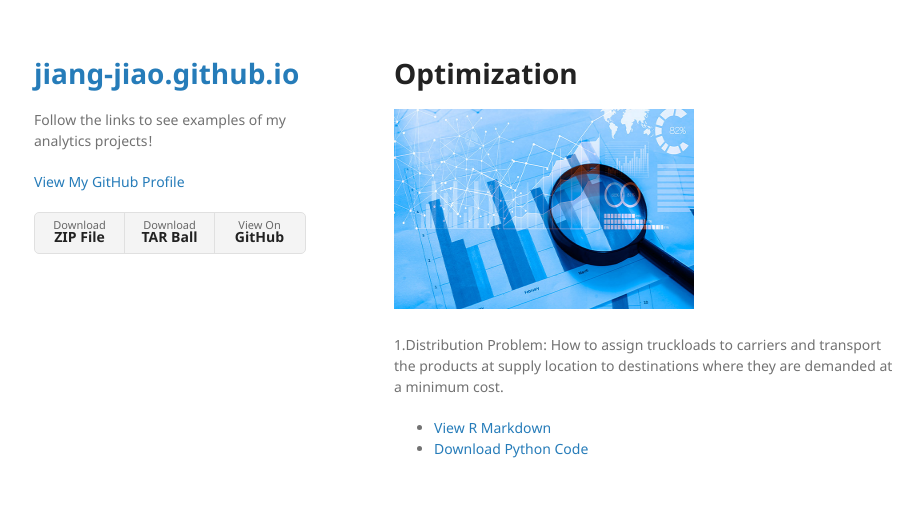
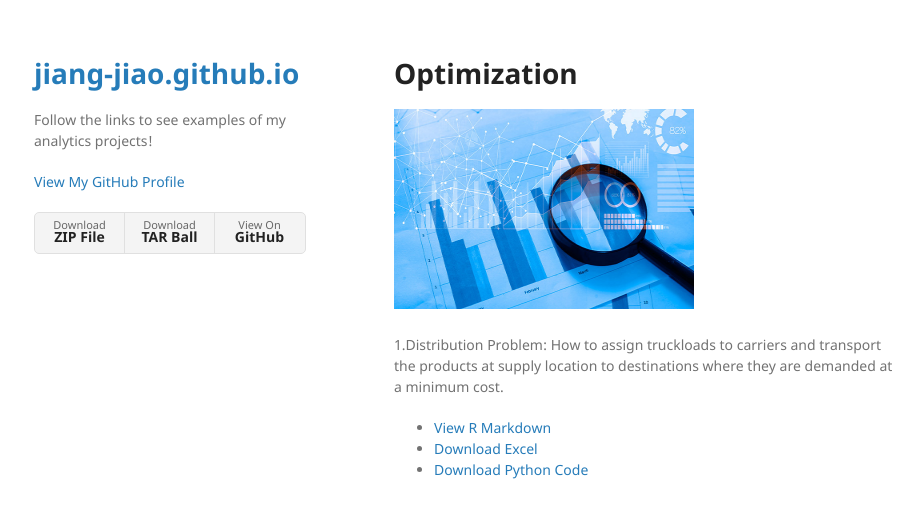
Before and after one commit to jiang-jiao/jiang-jiao.github.io, a Jekyll site: the page built from optimization/index.md, in a window 1280 px wide. Shown: the top 518 px of the page, without its empty margins (176-1099 px from the left). Built offline with Jekyll 4.4.1, drawn with Linux system fonts in a browser that asks for light colours; our own code applies the rules of GitHub Pages for plain Markdown files.

Commit message:
Update index.md

```diff
--- a/optimization/index.md
+++ b/optimization/index.md
@@ -6,4 +6,5 @@
 1.Distribution Problem:
 How to assign truckloads to carriers and transport the products at supply location to destinations where they are demanded at a minimum cost.
   - [View R Markdown](Jiang-WestVaco_Presentation.html)
+  - [Download Excel](Jiang-WestVaco.xlsx)
   - [Download Python Code](Jiang-WestVaco_Presentation.ipynb)
```
